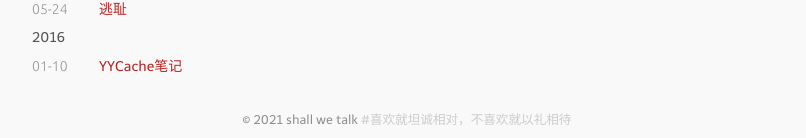
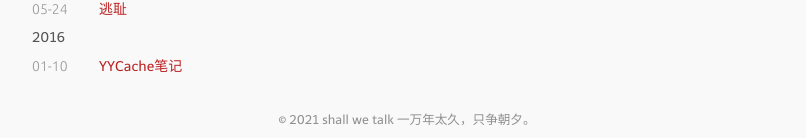
Before and after one commit to zyvv/zyvv.github.io, a Jekyll site: the page built from archive.markdown, in a window 1280 px wide. Shown: the part 951-1089 px from the top of the page, without its empty margins (233-1039 px from the left). Built offline with Jekyll 4.4.1, drawn with Linux system fonts in a browser that asks for light colours; nearby versions of some CDN libraries; some web fonts are replaced; comment, search, counter and statistics services are not loaded; some of the changed lines change nothing that is shown.

Commit message:
no message

```diff
--- a/_layouts/default.html
+++ b/_layouts/default.html
@@ -1,12 +1,11 @@
 <!DOCTYPE html>
 <html xmlns="http://www.w3.org/1999/xhtml" xml:lang="en" lang="en-us">
   <script>
-
   var _hmt = _hmt || [];
   (function() {
-    // var hm = document.createElement("script");
-    // hm.src = "https://hm.baidu.com/hm.js?dab54d4edee0f53a67421f9995de6203";
-    // var s = document.getElementsByTagName("script")[0];
+	var hm = document.createElement("script");
+    hm.src = "https://hm.baidu.com/hm.js?f5a4e1722f1879eb989bcd7ae09e9160";
+    var s = document.getElementsByTagName("script")[0];
     s.parentNode.insertBefore(hm, s);
 
     var now = new Date();
@@ -41,13 +40,6 @@
 
     // document.getElementById("dayText").innerHTML = day1
   // }
-  var _hmt = _hmt || [];
-  (function() {
-    var hm = document.createElement("script");
-    hm.src = "https://hm.baidu.com/hm.js?f5a4e1722f1879eb989bcd7ae09e9160";
-    var s = document.getElementsByTagName("script")[0];
-    s.parentNode.insertBefore(hm, s);
-  })();
   </script>
 
   <head>
@@ -92,7 +84,7 @@
         <footer>
           <div>
             {% assign first_post = site.posts | last %}
-            &copy; {{ site.time | date: "%Y" }} {{ site.author }} <a href="http://blog.fanfou.com/2012/06/30/proverbs-444/">#喜欢就坦诚相对，不喜欢就以礼相待</a> <span id="lastSawHerDaysText"></span>
+            &copy; {{ site.time | date: "%Y" }} {{ site.author }} <span>一万年太久，只争朝夕。</span> <span id="lastSawHerDaysText"></span>
           </div>
         </footer>
       </div>
```
